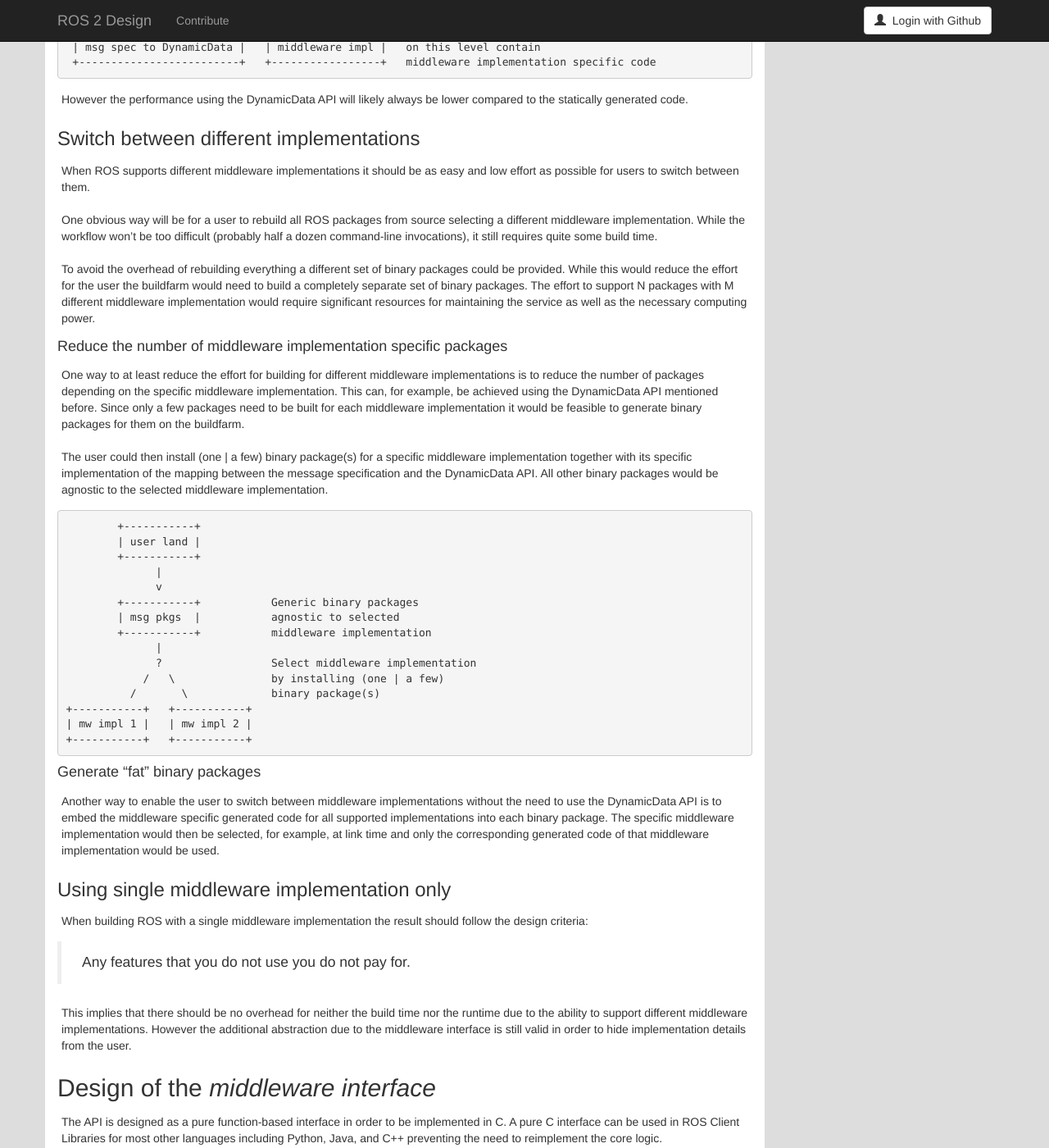
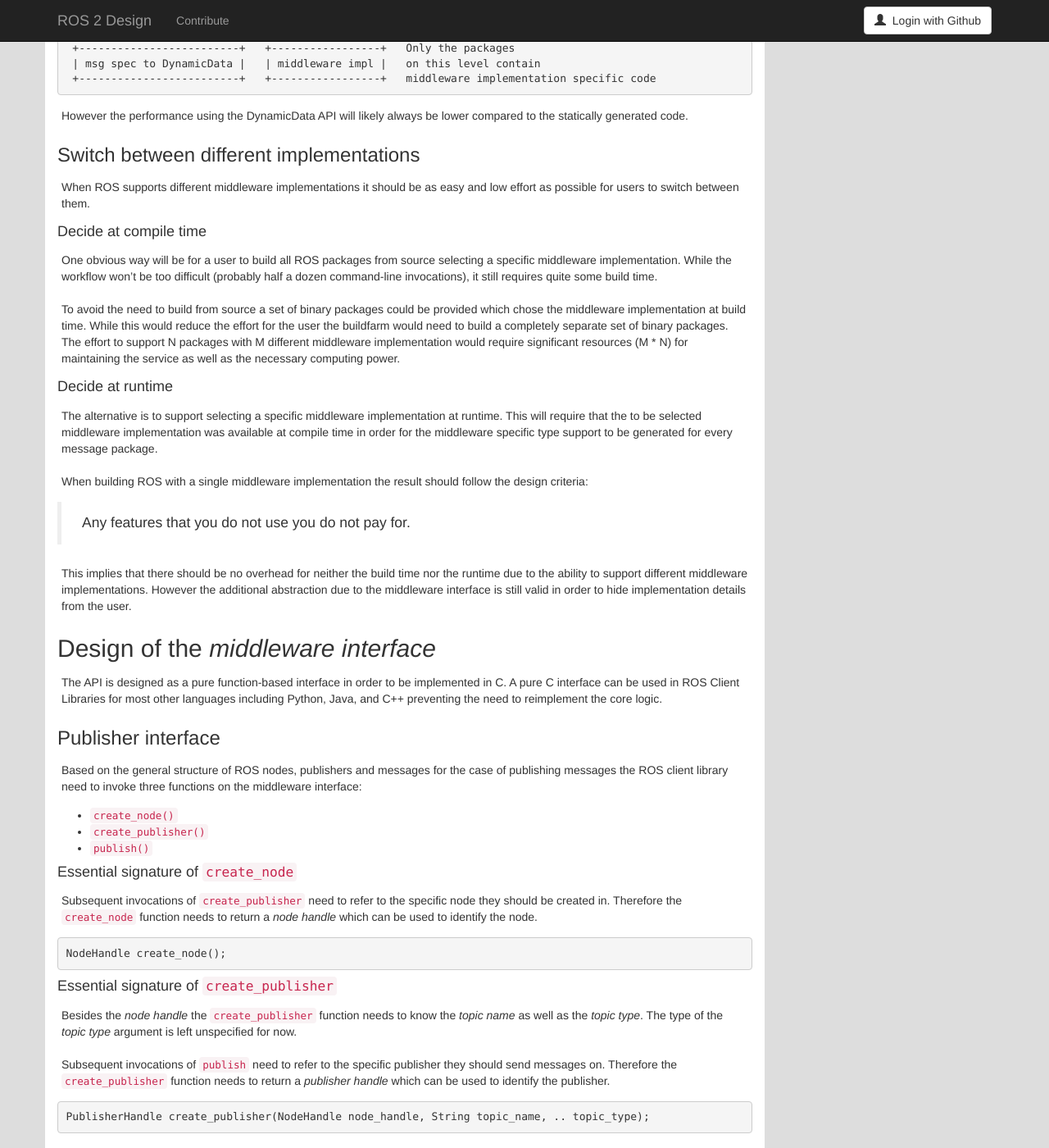
Before and after one commit to ros2/design, a Jekyll site: the page built from articles/060_ros_middleware_interface.md, in a window 1280 px wide and 1400 px high, scrolled down 3163 px. Shown: the whole window at 82% size. Built offline with Jekyll 4.4.1, drawn with Linux system fonts in a browser that asks for light colours; nearby versions of some CDN libraries; some of the changed text lies outside the part shown.

Commit message:
update article

```diff
--- a/articles/060_ros_middleware_interface.md
+++ b/articles/060_ros_middleware_interface.md
@@ -83,6 +83,7 @@ In reverse custom data objects coming from the DDS implementation must be conver
 
 The definition for the middleware specific data types can be derived from the information specified in the ROS message files.
 A defined mapping between the primitive data types of ROS message and middleware specific data types ensures that a bidirectional conversion is possible.
+The functionality to convert between ROS types and the implementation specific types or API is encapsulated in the `type support` (see below for different kind of type supports).
 
     +----------------------+
     |      user land       |   1) create a ROS message
@@ -170,44 +171,19 @@ However the performance using the DynamicData API will likely always be lower co
 
 When ROS supports different middleware implementations it should be as easy and low effort as possible for users to switch between them.
 
-One obvious way will be for a user to rebuild all ROS packages from source selecting a different middleware implementation.
+#### Decide at compile time
+
+One obvious way will be for a user to build all ROS packages from source selecting a specific middleware implementation.
 While the workflow won't be too difficult (probably half a dozen command-line invocations), it still requires quite some build time.
 
-To avoid the overhead of rebuilding everything a different set of binary packages could be provided.
+To avoid the need to build from source a set of binary packages could be provided which chose the middleware implementation at build time.
 While this would reduce the effort for the user the buildfarm would need to build a completely separate set of binary packages.
-The effort to support N packages with M different middleware implementation would require significant resources for maintaining the service as well as the necessary computing power.
+The effort to support N packages with M different middleware implementation would require significant resources (M * N) for maintaining the service as well as the necessary computing power.
 
-#### Reduce the number of middleware implementation specific packages
+#### Decide at runtime
 
-One way to at least reduce the effort for building for different middleware implementations is to reduce the number of packages depending on the specific middleware implementation.
-This can, for example, be achieved using the DynamicData API mentioned before.
-Since only a few packages need to be built for each middleware implementation it would be feasible to generate binary packages for them on the buildfarm.
-
-The user could then install (one | a few) binary package(s) for a specific middleware implementation together with its specific implementation of the mapping between the message specification and the DynamicData API.
-All other binary packages would be agnostic to the selected middleware implementation.
-
-            +-----------+
-            | user land |
-            +-----------+
-                  |
-                  v
-            +-----------+           Generic binary packages
-            | msg pkgs  |           agnostic to selected
-            +-----------+           middleware implementation
-                  |
-                  ?                 Select middleware implementation
-                /   \               by installing (one | a few)
-              /       \             binary package(s)
-    +-----------+   +-----------+
-    | mw impl 1 |   | mw impl 2 |
-    +-----------+   +-----------+
-
-#### Generate "fat" binary packages
-
-Another way to enable the user to switch between middleware implementations without the need to use the DynamicData API is to embed the middleware specific generated code for all supported implementations into each binary package.
-The specific middleware implementation would then be selected, for example, at link time and only the corresponding generated code of that middleware implementation would be used.
-
-### Using single middleware implementation only
+The alternative is to support selecting a specific middleware implementation at runtime.
+This will require that the to be selected middleware implementation was available at compile time in order for the middleware specific type support to be generated for every message package.
 
 When building ROS with a single middleware implementation the result should follow the design criteria:
 
@@ -321,6 +297,14 @@ In order to ensure that these information are passed back to the same middleware
 
 The details of the interface necessary for the subscriber side are not (yet) described in this document.
 
+### Optionally exposing native handles
+
+The RMW interface only exposes middleware agnostic handles.
+But the middleware implementation can optionally provide additional API to provide native handles.
+E.g. for a given ROS publisher handle a specific implementation can provide an API to access publisher related handles specific to the implementation.
+
+While using such a feature would make the user land code specific to the middleware implementation it provides a way to use features of a middleware implementation which are not exposed through the ROS interface.
+
 ## Current implementation
 
 The described concept has been implemented in the following packages:
@@ -329,6 +313,8 @@ The described concept has been implemented in the following packages:
 
   - the functions are declared in [rms/rmw.h](https://github.com/ros2/rmw/blob/master/rmw/include/rmw/rmw.h)
   - the handles are defined in [rmw/types.h](https://github.com/ros2/rmw/blob/master/rmw/include/rmw/types.h)
+
+- the package [rmw_fastrtps_cpp](https://github.com/ros2/rmw_fastrtps/tree/master/rmw_fastrtps_cpp) implements the middleware interface using [eProsima Fast-RTPS](http://www.eprosima.com/index.php/products-all/eprosima-fast-rtps) based on the introspection type support
 
 - the package [rmw_connext_cpp](https://github.com/ros2/rmw_connext/tree/master/rmw_connext_cpp) implements the middleware interface using [RTI Connext DDS](http://www.rti.com/products/dds/index.html) based on statically generated code
 
@@ -353,6 +339,11 @@ The described concept has been implemented in the following packages:
     - the DDS specific code based on IDL files for each message
     - additional code to enable invoking the register/create/convert/write functions for each message type
 
+- the package [rmw_implementation](https://github.com/ros2/rmw_implementation/tree/master/rmw_implementation) provides the mechanism to switch between compile time and runtime selection of the middleware implementation
+
+  - if only one implementation is available at compile time it links directly against it
+  - if multiple implementations are available it implements the middleware interface itself and acts according to the strategy pattern by loading the shared library of a specific middleware implementation identified by an environment variable at runtime and pass all calls along
+
 ### One or multiple type support generators
 
 The packages contributing to the message generation process of each message are called *type support generators*.
@@ -360,15 +351,6 @@ Their package name starts with the prefix `rosidl_typesupport_`.
 
 Each message package will contain the generated code from all type support generators which are available when the package is configured.
 This can be only one (when building against a single middleware implementation) or multiple type support generators.
-
-### User land code decides at link time
-
-The packages implementing the middleware interface are called *middleware implementations*.
-Their package name starts with the prefix `rmw_` followed by the name of the used middleware (e.g., *connext* or *opensplice*).
-
-A user land executable using ROS nodes, publishers and subscribers must link against one specific middleware implementation library.
-The used middleware implementation library will only use the corresponding type support from each message package and ignore any additionally available type supports.
-Only middleware implementations can be selected for which the corresponding type support generators have been available when building the message packages.
 
 ### Mapping between DDS and ROS concepts
 
```
